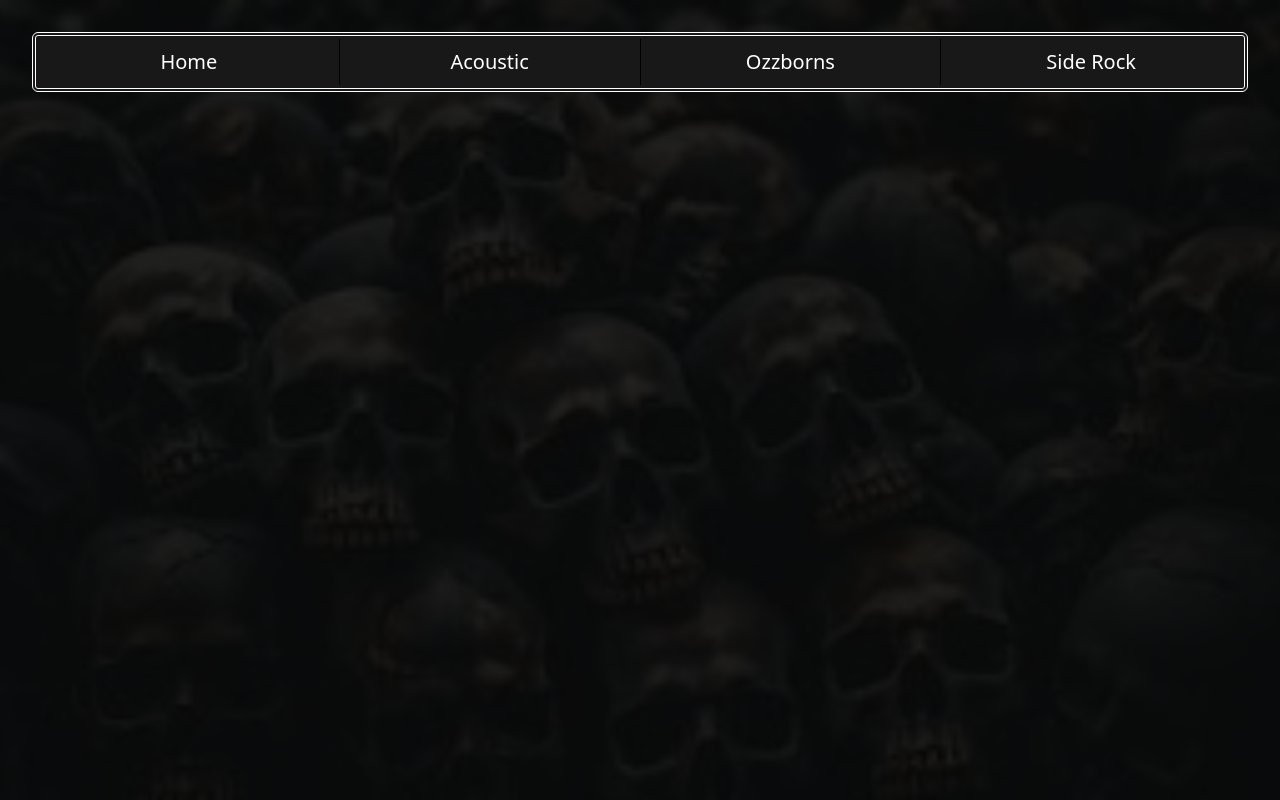
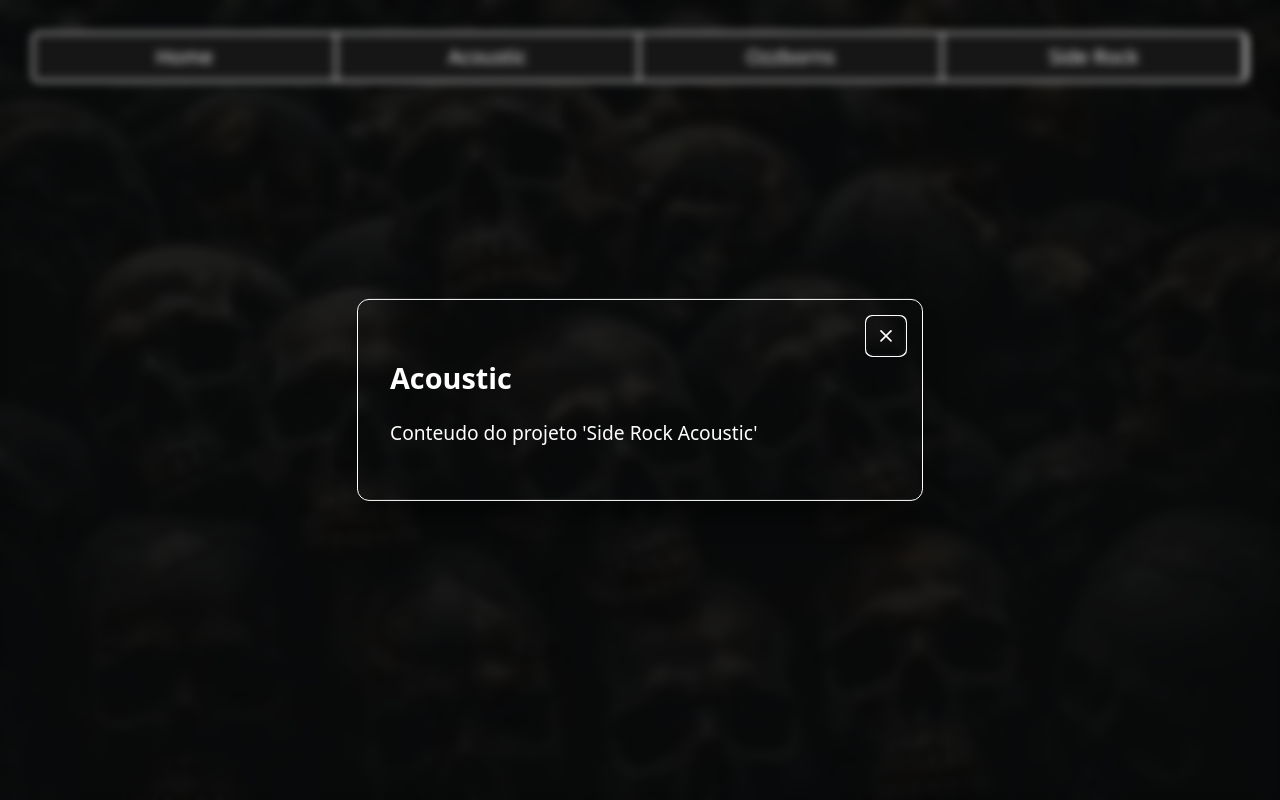
Before and after one commit to FSantiago75/SideRock, a React (Vite) app: page /SideRock/acoustic in a window 1280 px wide. Built offline with nearby package versions, Linux system fonts and the light colour scheme.

Commit message:
Feat: Testing some Radix Components

```diff
--- a/src/Components/ButtonNavigation/styles.module.css
+++ b/src/Components/ButtonNavigation/styles.module.css
@@ -1,8 +1,7 @@
 .Root {
 	display: flex;
 	background-color: rgb(24, 24, 24);
-	border: 4px double #ffffff;
-	padding: 3px;
+	border: 2px solid #ffffff;
 	border-radius: 6px;
 	display: flex;
 	flex-direction: row;
@@ -11,32 +10,58 @@
 
 .Trigger {
 	all: unset;
-	border-right: 1px solid #000000;
+	border-radius: 0px;
+	border-right: 2px solid #ffffff;
 	padding: 8px 12px;
 	font-weight: 500;
 	color: rgb(255, 255, 255);
 	font-size: 20px;
 	gap: 2px;
 	width: 100%;
+	cursor: pointer;
+	position: relative;
+	z-index: 1;
+	background-color: rgb(24, 24, 24);
+	overflow: hidden;
+	transition: color 0.3s ease;
 }
 
-.Trigger:last-child {
-	border-right: none;
+.Trigger::before {
+	content: '';
+	position: absolute;
+	bottom: 0;
+	left: 0;
+	width: 100%;
+	height: 100%;
+	transform: translateY(100%);
+	transition: transform 0.4s cubic-bezier(0.4, 0, 0.2, 1);
+	z-index: -1;
 }
 
-.SideRock:hover {
-	background-color: rgb(255, 0, 0, 0.200);
-	color: rgb(255, 255, 255);
+.SideRock{
+	border-radius: 0 6px 6px 0;
 }
-.Acoustic:hover {
-	background-color: rgb(255, 251, 0, 0.200);
-	color: rgb(255, 255, 255);
+
+.Home{
+	border-radius: 6px 0 0 6px;
 }
-.Ozzborns:hover {
-	background-color: rgba(255, 0, 234, 0.200);
-	color: rgb(255, 255, 255);
+
+.SideRock::before {
+	background: linear-gradient(0deg, rgba(167, 0, 0, 0.8), transparent);
 }
-.Home:hover {
-	background-color: rgb(255, 255, 255, 0.200);
-	color: rgb(0, 0, 0);
+
+.Acoustic::before {
+	background: linear-gradient(0deg, rgba(175, 172, 0, 0.8), transparent);
 }
+
+.Ozzborns::before {
+	background: linear-gradient(0deg, rgba(145, 0, 133, 0.8), transparent);
+}
+
+.Home::before {
+	background: linear-gradient(0deg, rgba(182, 182, 182, 0.8), transparent);
+}
+
+.Trigger:hover::before {
+	transform: translateY(0);
+}
--- /dev/null
+++ b/src/Components/InfoDialog/InfoDialog.module.css
@@ -0,0 +1,80 @@
+.overlay {
+  position: fixed;
+  inset: 0;
+  background: rgba(0, 0, 0, 0.068);
+  backdrop-filter: blur(4px);
+  z-index: 50;
+  animation: fadeIn 0.2s ease;
+}
+
+.content {
+  position: fixed;
+  top: 50%;
+  left: 50%;
+  transform: translate(-50%, -50%);
+  background: #1a1a1a00;
+  border: 1px solid white;
+  border-radius: 12px;
+  padding: 2rem;
+  width: 100%;
+  max-width: 90vw;
+  max-width: 500px;
+  z-index: 51;
+  box-shadow: 0 20px 25px -5px rgba(0, 0, 0, 0.5);
+  animation: slideIn 0.3s ease;
+}
+
+.title {
+  font-size: 1.8rem;
+  font-weight: 600;
+  margin-bottom: 1rem;
+  color: white;
+}
+
+.description {
+  font-size: 1.2rem;
+  color: white;
+  line-height: 1.6;
+}
+
+.close {
+  position: absolute;
+  top: 1rem;
+  right: 1rem;
+  width: 2.5rem;
+  height: 2.5rem;
+  display: flex;
+  align-items: center;
+  justify-content: center;
+  border-radius: 6px;
+  background: transparent;
+  border: 1px solid white;
+  color: white;
+  cursor: pointer;
+  transition: all 0.2s;
+}
+
+.close:hover {
+  background: rgba(255, 255, 255, 0.1);
+  color: white;
+}
+
+@keyframes fadeIn {
+  from {
+    opacity: 0;
+  }
+  to {
+    opacity: 1;
+  }
+}
+
+@keyframes slideIn {
+  from {
+    opacity: 0;
+    transform: translate(-50%, -48%);
+  }
+  to {
+    opacity: 1;
+    transform: translate(-50%, -50%);
+  }
+}
--- /dev/null
+++ b/src/Components/InfoDialog/InfoDialog.tsx
@@ -0,0 +1,42 @@
+import { Dialog } from 'radix-ui'
+import { X } from 'lucide-react'
+import { useEffect, useState } from 'react'
+import styles from './InfoDialog.module.css'
+
+interface InfoDialogProps {
+  title: string
+  message: string
+  open?: boolean
+  onOpenChange?: (open: boolean) => void
+}
+
+export function InfoDialog({ title, message, open: controlledOpen, onOpenChange }: InfoDialogProps) {
+  const [internalOpen, setInternalOpen] = useState(true)
+
+  const isControlled = controlledOpen !== undefined
+  const open = isControlled ? controlledOpen : internalOpen
+  const setOpen = isControlled ? onOpenChange || (() => {}) : setInternalOpen
+
+  useEffect(() => {
+    if (!isControlled) {
+      setInternalOpen(true)
+    }
+  }, [isControlled])
+
+  return (
+    <Dialog.Root open={open} onOpenChange={setOpen}>
+      <Dialog.Portal>
+        <Dialog.Overlay className={styles.overlay} />
+        <Dialog.Content className={styles.content}>
+          <Dialog.Title className={styles.title}>{title}</Dialog.Title>
+          <Dialog.Description className={styles.description}>
+            {message}
+          </Dialog.Description>
+          <Dialog.Close className={styles.close} aria-label="Fechar">
+            <X size={20} />
+          </Dialog.Close>
+        </Dialog.Content>
+      </Dialog.Portal>
+    </Dialog.Root>
+  )
+}
--- a/src/Pages/AcousticPage/index.tsx
+++ b/src/Pages/AcousticPage/index.tsx
@@ -1,9 +1,14 @@
 import ButtonNavigation from "../../Components/ButtonNavigation";
+import { InfoDialog } from "../../Components/InfoDialog/InfoDialog";
 
 export const AcousticPage = () => {
 	return (
 		<>
 			<ButtonNavigation />
+			<InfoDialog
+				title="Acoustic"
+				message="Conteudo do projeto 'Side Rock Acoustic'"
+			/>
 		</>
 	);
 };
--- a/src/Pages/HomePage/index.tsx
+++ b/src/Pages/HomePage/index.tsx
@@ -1,9 +1,14 @@
 import ButtonNavigation from "../../Components/ButtonNavigation";
+import { InfoDialog } from "../../Components/InfoDialog/InfoDialog";
 
 export const HomePage = () => {
 	return (
 		<>
 			<ButtonNavigation />
+			<InfoDialog
+				title="Home"
+				message="Aqui ficará nosso menu interativo de navegação"
+			/>
 		</>
 	);
 };
--- a/src/Pages/OzzbornsPage/index.tsx
+++ b/src/Pages/OzzbornsPage/index.tsx
@@ -1,9 +1,14 @@
 import ButtonNavigation from "../../Components/ButtonNavigation";
+import { InfoDialog } from "../../Components/InfoDialog/InfoDialog";
 
 export const OzzbornsPage = () => {
 	return (
 		<>
 			<ButtonNavigation />
+			<InfoDialog
+				title="Ozzborns"
+				message="Conteudo do projeto 'Ozzborns'"
+			/>
 		</>
 	);
 };
--- a/src/Pages/SideRockPage/index.tsx
+++ b/src/Pages/SideRockPage/index.tsx
@@ -1,9 +1,14 @@
 import ButtonNavigation from "../../Components/ButtonNavigation";
+import { InfoDialog } from "../../Components/InfoDialog/InfoDialog";
 
 export const SideRockPage = () => {
 	return (
 		<>
 			<ButtonNavigation />
+			<InfoDialog
+				title="Side Rock"
+				message="Conteudo do projeto 'Side Rock'"
+			/>
 		</>
 	);
 };
```
